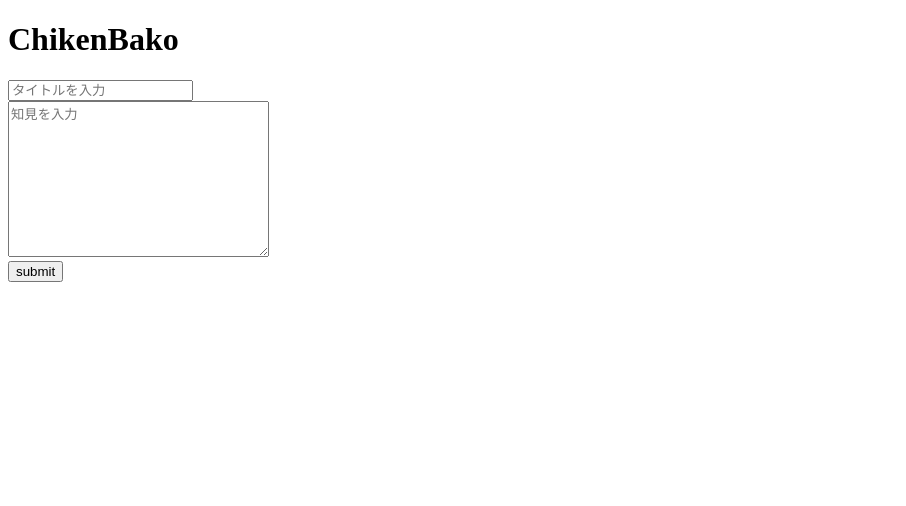
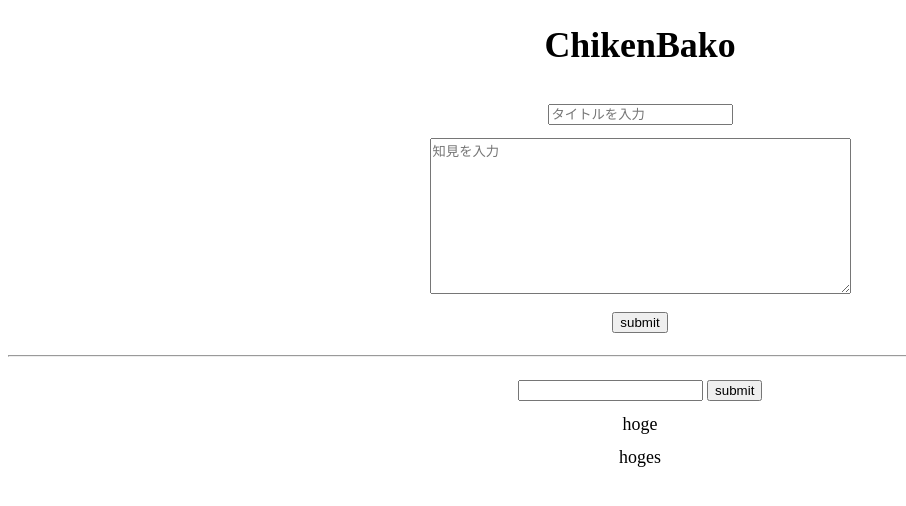
Before and after one commit to gmidorii/chikenbako, a plain HTML site: page html/index.html in a window 1280 px wide. Shown: the whole page, without its empty margins (0-906 px from the left). Drawn offline with Linux system fonts and the light colour scheme.

Commit message:
Add js/css

```diff
--- /dev/null
+++ b/css/main.css
@@ -0,0 +1,14 @@
+@charset "utf-8";
+
+html {
+  font-size: 80%;
+}
+
+body {
+  text-align: center;
+  font-size: 1.4rem;
+}
+
+div {
+  padding: 0.5rem
+}
--- a/html/index.html
+++ b/html/index.html
@@ -3,19 +3,32 @@
 <head>
   <meta charset="utf-8">
   <title>ChikenBako</title>
+  <link rel="stylesheet" href="../css/main.css">
 </head>
 <body>
   <header>
     <h1>ChikenBako</h1>
   </header>
+  <div class="chiken-input">
     <div id="chiken-title">
       <input type="text" placeholder="タイトルを入力" >
     </div>
     <div id="chiken-value">
-    <textarea name="value" cols="30" rows="10" placeholder="知見を入力"></textarea>
+      <textarea name="value" cols="50" rows="10" placeholder="知見を入力"></textarea>
     </div>
     <div>
       <input type="submit" value="submit">
     </div>
+  </div>
+  <hr>
+  <div class="chiken-output">
+    <div id="chiken-search">
+      <input type="text">
+      <span><button type="button" onclick="alertTest();">submit</button></span>
+    </div>
+    <div>hoge</div>
+    <div>hoges</div>
+  </div>
+  <script src="../js/main.js"></script>
 </body>
 </html>
--- /dev/null
+++ b/js/main.js
@@ -0,0 +1,5 @@
+
+function alertTest() {
+  alert('hoge')
+  console.log('ALEART')
+}
```
Lines whose indentation alone changed are shown as unchanged.
